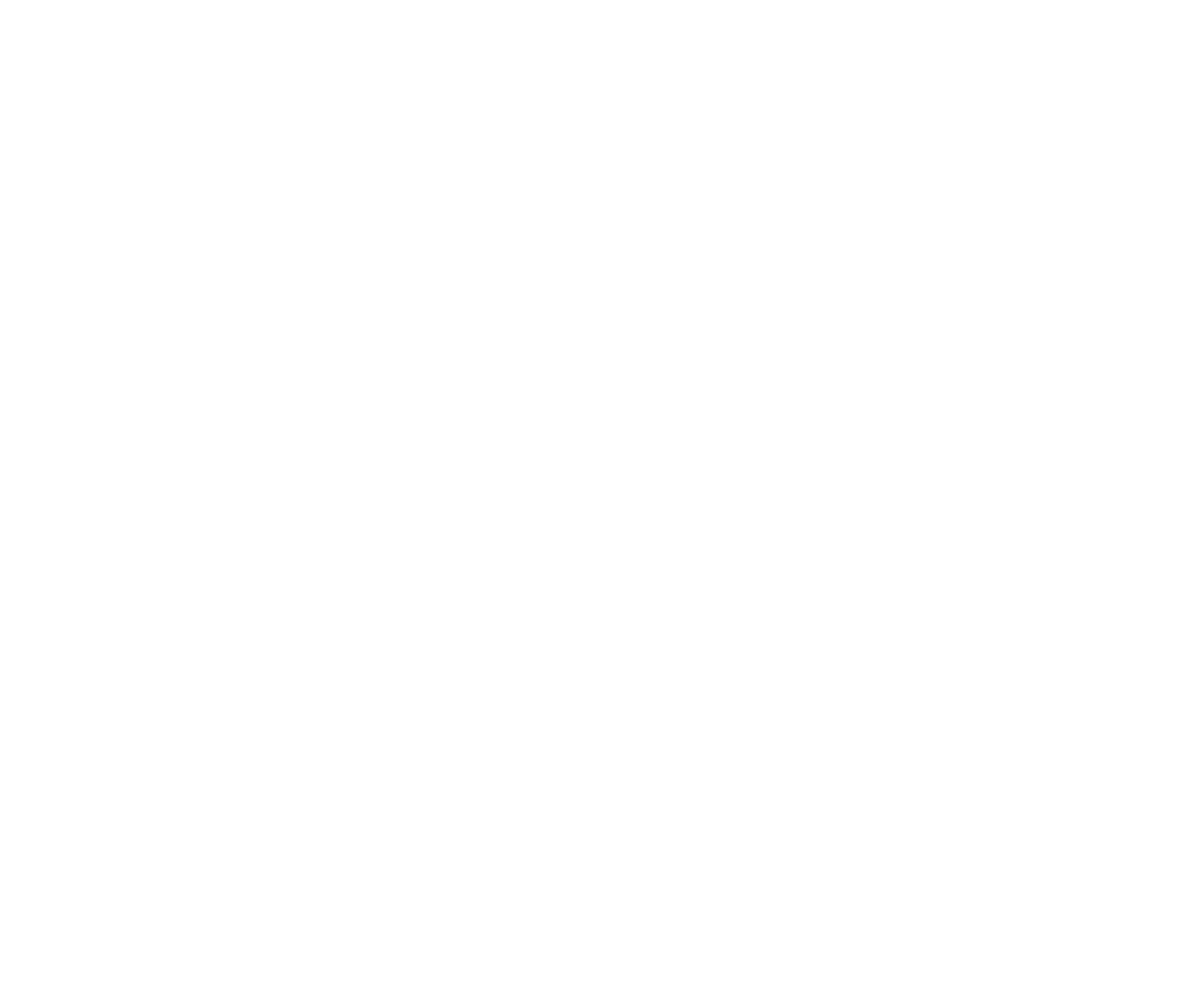
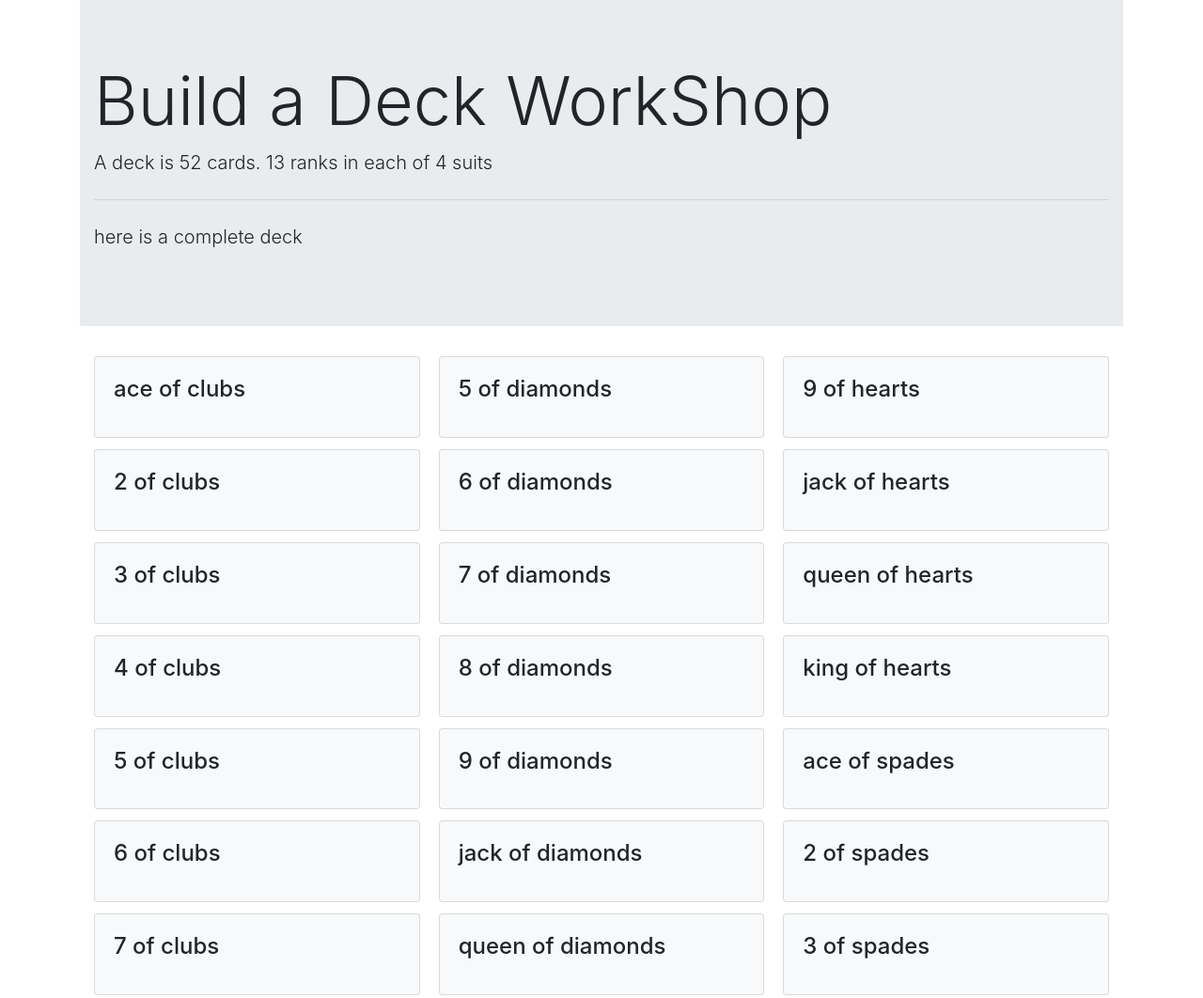
Before and after one commit to rodnierbc/deck, a plain HTML site: page index.html in a window 1280 px wide. Shown: the top 1062 px of the page at 94% size. Before the commit the page ends 800 px from the top, so only its background shows below. Drawn offline with nearby package versions, Linux system fonts and the light colour scheme.

Commit message:
Updated js logic to account for Bootstrap4 classes

```diff
--- a/index.html
+++ b/index.html
@@ -13,7 +13,18 @@
   </head>
   <body>
     <div class="container">
-
+      <div class="jumbotron jumbotron-fluid">
+        <div class="container">
+          <h1 class="display-3">Build a Deck WorkShop</h1>
+          <p class="lead">A deck is 52 cards. 13 ranks in each of 4 suits</p>
+          <hr class="my-4">
+          <p class="lead">here is a complete deck</p>
+        </div>
+      </div>
+      <div class="container">
+        <div id="deck" class="card-columns">
+        </div>
+      </div>
     </div>
   </body>
 </html>
--- a/js/scripts.js
+++ b/js/scripts.js
@@ -0,0 +1,12 @@
+$(function() {
+  var suits = ['clubs', 'diamonds', 'hearts', 'spades'];
+  var ranks = ['ace', '2', '3', '4', '5', '6', '7', '8', '9', 'jack', 'queen', 'king'];
+
+  suits.forEach(function(suit) {
+    ranks.forEach(function(rank) {
+      var card = $('#deck').add('<div class="card bg-light">' + '<div class="card-body"><h4 class="card-title">' + rank + ' of ' + suit + '</h4></p></div></div>');
+      $('#deck').append(card);
+
+    });
+  });
+});
```
